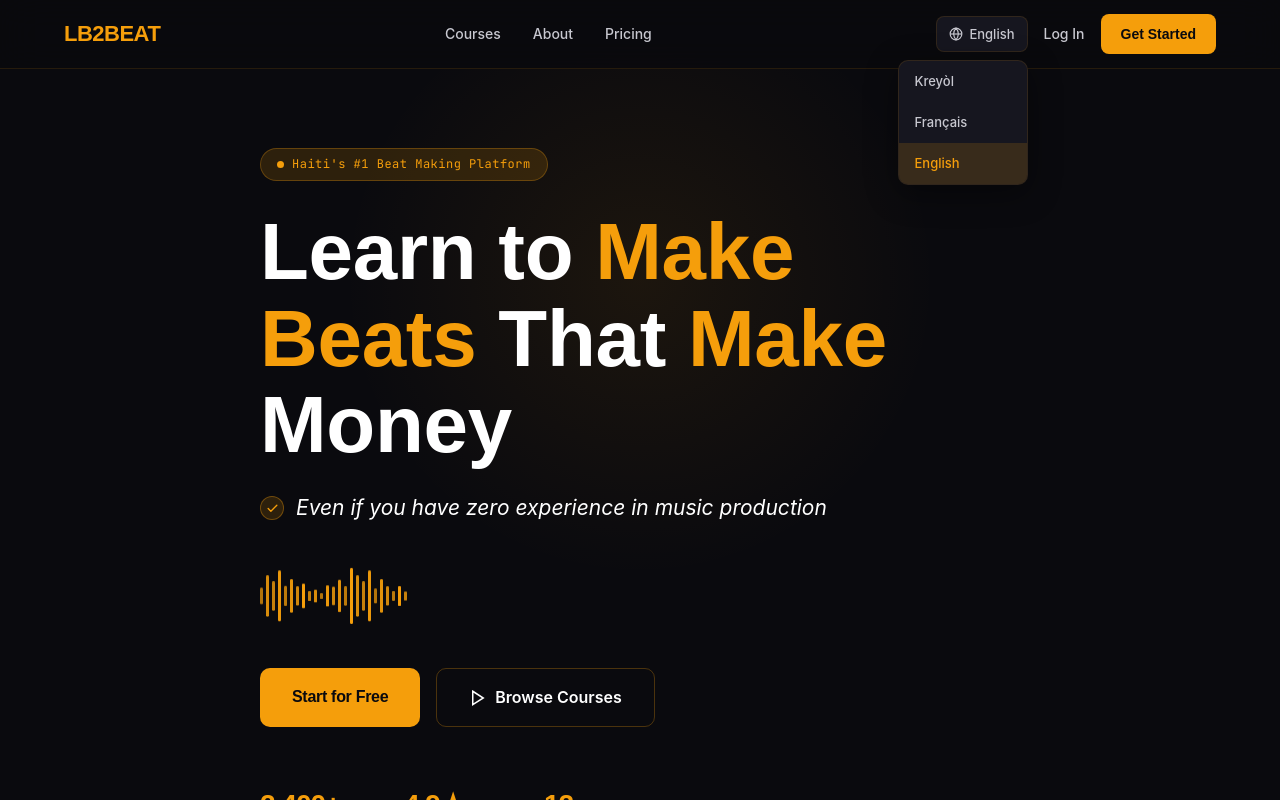
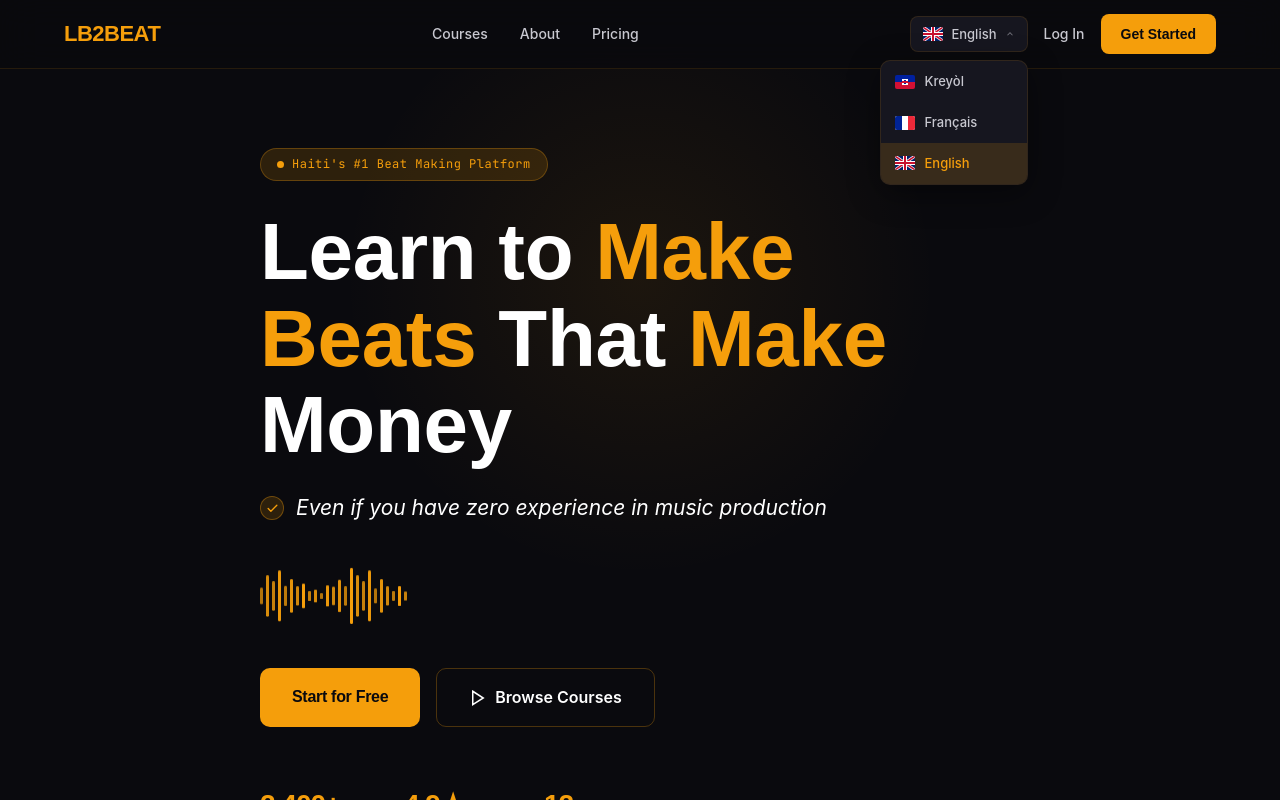
Before and after one commit to skywalker2k17/lb2beat, a Next.js app in the folder apps/web/: page /en in a window 1280 px wide. Both pictures are taken after a click on the button "English". Shown: the top 800 px of the page. Built offline with nearby package versions, Linux system fonts and the light colour scheme.

Commit message:
Add SVG flag icons for language switcher (HT, FR, EN)

```diff
--- a/apps/web/components/layout/LocaleSwitcher.tsx
+++ b/apps/web/components/layout/LocaleSwitcher.tsx
@@ -3,10 +3,52 @@ import { useLocale } from "next-intl";
 import { usePathname, useRouter } from "next/navigation";
 import { useState } from "react";
 
+function FlagHT() {
+  return (
+    <svg width="20" height="14" viewBox="0 0 20 14" fill="none" xmlns="http://www.w3.org/2000/svg" style={{ borderRadius: 2, flexShrink: 0 }}>
+      <rect width="20" height="7" fill="#00209F"/>
+      <rect y="7" width="20" height="7" fill="#D21034"/>
+      <rect x="7" y="4" width="6" height="6" fill="white"/>
+      <rect x="9" y="5" width="2" height="4" fill="#00209F"/>
+      <rect x="7" y="6" width="6" height="2" fill="#D21034"/>
+    </svg>
+  );
+}
+
+function FlagFR() {
+  return (
+    <svg width="20" height="14" viewBox="0 0 20 14" fill="none" xmlns="http://www.w3.org/2000/svg" style={{ borderRadius: 2, flexShrink: 0 }}>
+      <rect width="20" height="14" fill="white"/>
+      <rect width="7" height="14" fill="#002395"/>
+      <rect x="13" width="7" height="14" fill="#ED2939"/>
+    </svg>
+  );
+}
+
+function FlagEN() {
+  return (
+    <svg width="20" height="14" viewBox="0 0 20 14" fill="none" xmlns="http://www.w3.org/2000/svg" style={{ borderRadius: 2, flexShrink: 0 }}>
+      <rect width="20" height="14" fill="#012169"/>
+      {/* X diagonals white */}
+      <line x1="0" y1="0" x2="20" y2="14" stroke="white" strokeWidth="3"/>
+      <line x1="20" y1="0" x2="0" y2="14" stroke="white" strokeWidth="3"/>
+      {/* X diagonals red */}
+      <line x1="0" y1="0" x2="20" y2="14" stroke="#C8102E" strokeWidth="1.5"/>
+      <line x1="20" y1="0" x2="0" y2="14" stroke="#C8102E" strokeWidth="1.5"/>
+      {/* Cross white */}
+      <rect x="8" y="0" width="4" height="14" fill="white"/>
+      <rect x="0" y="5" width="20" height="4" fill="white"/>
+      {/* Cross red */}
+      <rect x="9" y="0" width="2" height="14" fill="#C8102E"/>
+      <rect x="0" y="6" width="20" height="2" fill="#C8102E"/>
+    </svg>
+  );
+}
+
 const locales = [
-  { code: "ht", label: "Kreyòl" },
-  { code: "fr", label: "Français" },
-  { code: "en", label: "English" },
+  { code: "ht", label: "Kreyòl", Flag: FlagHT },
+  { code: "fr", label: "Français", Flag: FlagFR },
+  { code: "en", label: "English", Flag: FlagEN },
 ] as const;
 
 export default function LocaleSwitcher() {
@@ -30,32 +72,38 @@ export default function LocaleSwitcher() {
         background: "var(--bg-card)", border: "1px solid var(--border)",
         borderRadius: 8, padding: "7px 12px",
         color: "var(--text-secondary)", fontSize: 13, fontWeight: 500,
-        cursor: "pointer", display: "flex", alignItems: "center", gap: 6,
+        cursor: "pointer", display: "flex", alignItems: "center", gap: 8,
       }}>
-        <svg width="14" height="14" viewBox="0 0 24 24" fill="none" stroke="currentColor" strokeWidth="2">
-          <circle cx="12" cy="12" r="10"/><line x1="2" y1="12" x2="22" y2="12"/>
-          <path d="M12 2a15.3 15.3 0 0 1 4 10 15.3 15.3 0 0 1-4 10 15.3 15.3 0 0 1-4-10 15.3 15.3 0 0 1 4-10z"/>
+        {current && <current.Flag />}
+        <span>{current?.label}</span>
+        <svg width="10" height="10" viewBox="0 0 24 24" fill="none" stroke="currentColor" strokeWidth="2.5" style={{ opacity: 0.5, transition: "transform 0.2s", transform: open ? "rotate(180deg)" : "rotate(0deg)" }}>
+          <polyline points="6 9 12 15 18 9"/>
         </svg>
-        {current?.label}
       </button>
+
       {open && (
         <div style={{
           position: "absolute", top: "calc(100% + 8px)", right: 0,
           background: "var(--bg-card)", border: "1px solid var(--border)",
-          borderRadius: 10, overflow: "hidden", minWidth: 130, zIndex: 200,
+          borderRadius: 10, overflow: "hidden", minWidth: 148, zIndex: 200,
           boxShadow: "0 8px 32px rgba(0,0,0,0.4)",
         }}>
-          {locales.map(l => (
-            <button key={l.code} onClick={() => switchLocale(l.code)} style={{
-              display: "block", width: "100%", textAlign: "left",
-              padding: "10px 16px", background: l.code === locale ? "var(--amber-glow)" : "none",
-              border: "none", color: l.code === locale ? "var(--amber)" : "var(--text-secondary)",
+          {locales.map(({ code, label, Flag }) => (
+            <button key={code} onClick={() => switchLocale(code)} style={{
+              display: "flex", alignItems: "center", gap: 10,
+              width: "100%", textAlign: "left",
+              padding: "10px 14px",
+              background: code === locale ? "var(--amber-glow)" : "none",
+              border: "none",
+              color: code === locale ? "var(--amber)" : "var(--text-secondary)",
               fontSize: 13, fontWeight: 500, cursor: "pointer",
+              transition: "background 0.15s",
             }}
-              onMouseEnter={e => { if (l.code !== locale) e.currentTarget.style.background = "var(--bg-card-hover)"; }}
-              onMouseLeave={e => { if (l.code !== locale) e.currentTarget.style.background = "none"; }}
+              onMouseEnter={e => { if (code !== locale) e.currentTarget.style.background = "var(--bg-card-hover)"; }}
+              onMouseLeave={e => { if (code !== locale) e.currentTarget.style.background = "none"; }}
             >
-              {l.label}
+              <Flag />
+              {label}
             </button>
           ))}
         </div>
```
